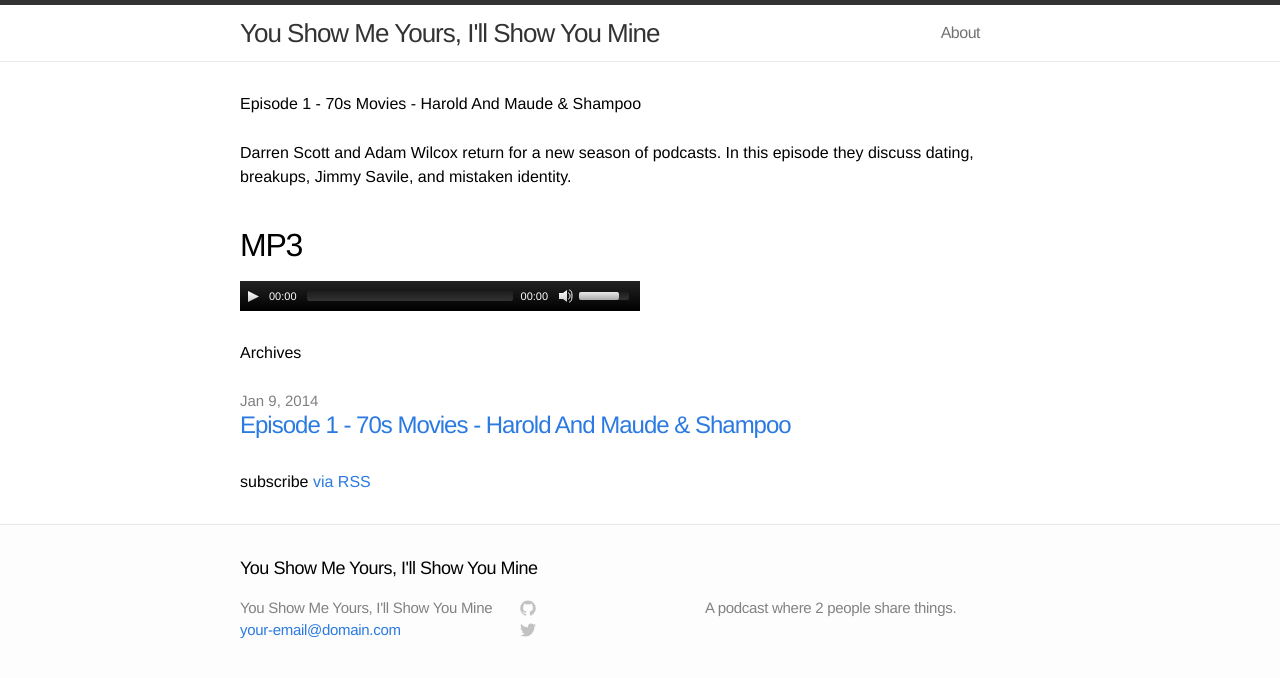
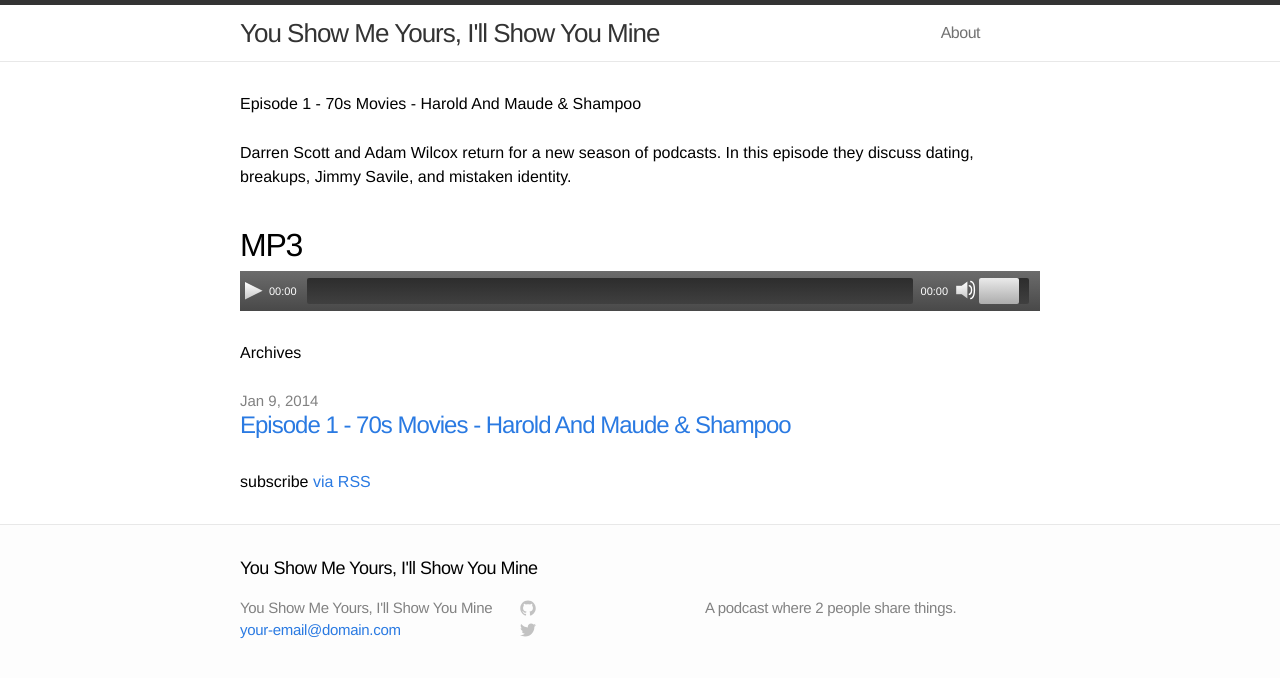
Before and after one commit to showmeyours/showmeyours.github.io, a Jekyll site: the page built from index.html, in a window 1280 px wide. Shown: the top 678 px of the page. Built offline with Jekyll 4.4.1, drawn with Linux system fonts in a browser that asks for light colours; nearby versions of some CDN libraries.

Commit message:
make audio player responsive

```diff
--- a/index.html
+++ b/index.html
@@ -10,8 +10,58 @@ layout: default
       <article class="post-content">
       {{ post.content }}
       <h2>MP3</h2>
-      <audio id="player2" src="{{post.link}}" type="audio/mp3" controls="controls">
+      <audio id="player2" src="{{post.link}}" type="audio/mp3" controls="controls" style="width:100%;height:100%;">
       </audio>
+      <style>
+        .mejs-controls div.mejs-time-rail {
+          padding-top: 2px;
+        }
+        .mejs-controls .mejs-time-rail span {
+          height: 26px;
+        }
+        .mejs-container .mejs-controls{
+          height: 40px;
+          background-color: #f3f3f3;
+        }
+        .mejs-controls .mejs-pause button, .mejs-controls .mejs-play button {
+          margin-top: 11px;
+        }
+        .mejs-controls .mejs-pause button {
+          -webkit-transform: scale(1.6);
+          -mos-transform: scale(1.6);
+          transform: scale(1.6);
+        }
+        .mejs-controls .mejs-play button {
+          -webkit-transform: scale(1.6);
+          -mos-transform: scale(1.6);
+          transform: scale(1.6);
+        }
+
+        .mejs-controls .mejs-unmute button {
+          -webkit-transform: scale(1.4);
+          -mos-transform: scale(1.4);
+          transform: scale(1.4);
+          margin-top: 11px;
+        }
+        .mejs-controls .mejs-mute button {
+          background-position: -16px -16px;
+          -webkit-transform: scale(1.4);
+          -mos-transform: scale(1.4);
+          transform: scale(1.4);
+          margin-top: 11px;
+        }
+        .mejs-controls .mejs-horizontal-volume-slider .mejs-horizontal-volume-total, .mejs-controls .mejs-horizontal-volume-slider .mejs-horizontal-volume-current {
+          height: 26px;
+        }
+        .mejs-controls div.mejs-horizontal-volume-slider {
+          margin-top: -4px;
+        }
+        div.mejs-time.mejs-duration-container, div.mejs-time.mejs-currenttime-container{
+          margin-top: 5px;
+        }
+
+
+      </style>
       <script>
       $('audio,video').mediaelementplayer();
       </script>
```
